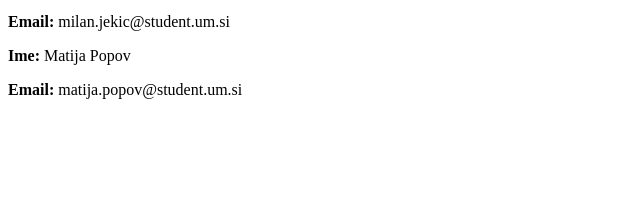
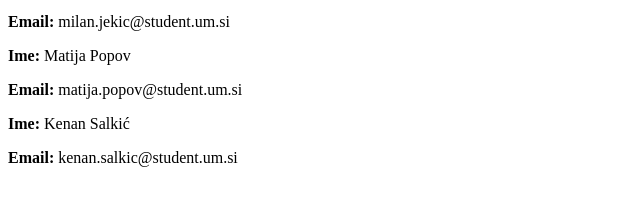
Before and after one commit to mLnNnN/Naloga7, a plain HTML site: page kontakt.html in a window 1280 px wide. Shown: the part 101-306 px from the top of the page, without its empty margins (0-640 px from the left). Drawn offline with Linux system fonts and the light colour scheme.

Commit message:
Update kontakt.html

```diff
--- a/kontakt.html
+++ b/kontakt.html
@@ -10,5 +10,7 @@
     <p><strong>Email:</strong> milan.jekic@student.um.si</p>
     <p><strong>Ime:</strong> Matija Popov</p>
     <p><strong>Email:</strong> matija.popov@student.um.si</p>
+    <p><strong>Ime:</strong> Kenan Salkić</p>
+    <p><strong>Email:</strong> kenan.salkic@student.um.si</p>
 </body>
 </html>
```
